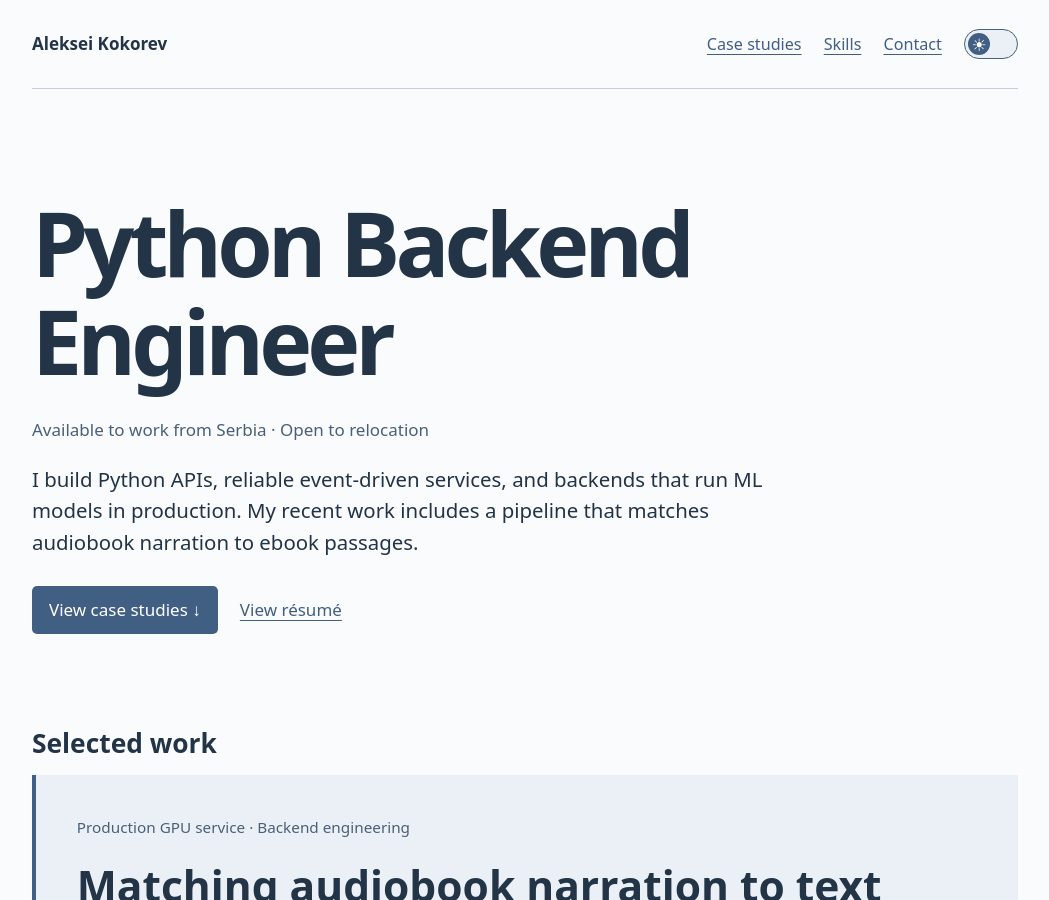
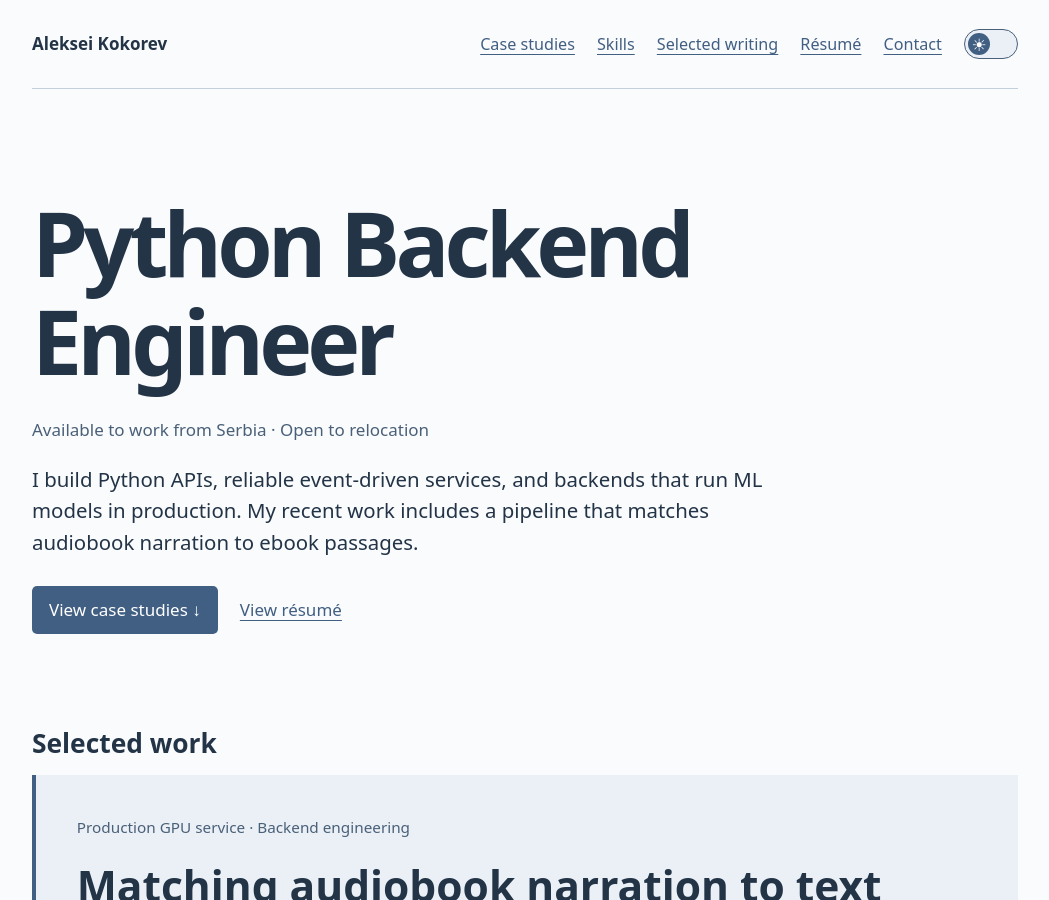
Before and after one commit to alex-coch/alex-coch.github.io, a Jekyll site: the page index.html, which Jekyll copies as it is, in a window 1280 px wide and 900 px high. Shown: the whole window, without its empty margins (115-1164 px from the left). Built offline with Jekyll 4.4.1, drawn with Linux system fonts in a browser that asks for light colours.

Commit message:
Link selected writing and résumé from portfolio navigation

```diff
--- a/index.html
+++ b/index.html
@@ -8,6 +8,8 @@
   <nav aria-label="Main navigation">
     <a href="#work">Case studies</a>
     <a href="#skills">Skills</a>
+    <a href="#writing">Selected writing</a>
+    <a href="/resume/">Résumé</a>
     <a href="#contact">Contact</a>
     <label class="theme-switch" title="Dark theme" hidden>
       <input id="theme-toggle" type="checkbox" role="switch" aria-label="Dark theme">
--- a/projects/article-comparison/index.html
+++ b/projects/article-comparison/index.html
@@ -14,6 +14,8 @@
   <nav aria-label="Main navigation">
     <a href="/#work">Case studies</a>
     <a href="/#skills">Skills</a>
+    <a href="/#writing">Selected writing</a>
+    <a href="/resume/">Résumé</a>
     <a href="/#contact">Contact</a>
     <label class="theme-switch" title="Dark theme" hidden>
       <input id="theme-toggle" type="checkbox" role="switch" aria-label="Dark theme">
--- a/projects/audiobook-alignment/index.html
+++ b/projects/audiobook-alignment/index.html
@@ -7,6 +7,8 @@
   <nav aria-label="Main navigation">
     <a href="/#work">Case studies</a>
     <a href="/#skills">Skills</a>
+    <a href="/#writing">Selected writing</a>
+    <a href="/resume/">Résumé</a>
     <a href="/#contact">Contact</a>
     <label class="theme-switch" title="Dark theme" hidden>
       <input id="theme-toggle" type="checkbox" role="switch" aria-label="Dark theme">
--- a/projects/transactional-outbox/index.html
+++ b/projects/transactional-outbox/index.html
@@ -14,6 +14,8 @@
   <nav aria-label="Main navigation">
     <a href="/#work">Case studies</a>
     <a href="/#skills">Skills</a>
+    <a href="/#writing">Selected writing</a>
+    <a href="/resume/">Résumé</a>
     <a href="/#contact">Contact</a>
     <label class="theme-switch" title="Dark theme" hidden>
       <input id="theme-toggle" type="checkbox" role="switch" aria-label="Dark theme">
```
